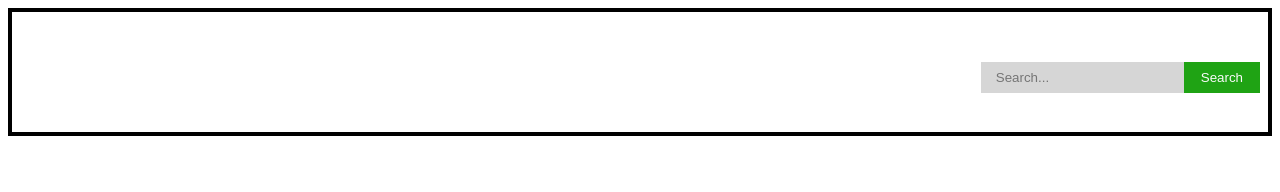
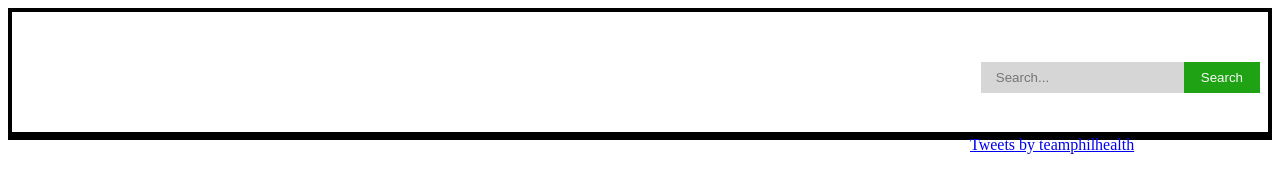
Before and after one commit to Kriztoper/phealth-redesign, a plain HTML site: page index.html in a window 1280 px wide. Drawn offline with Linux system fonts and the light colour scheme.

Commit message:
Added twitter feed timeline of philhealth to sidebar

```diff
--- a/index.html
+++ b/index.html
@@ -21,8 +21,10 @@
 		<section>
 
 		</section>
-		<aside>
-
+		<aside style="border: 2px solid;">
+			<div class="twitter_feed">
+				<a class="twitter-timeline" data-width="300" data-height="300" href="https://twitter.com/teamphilhealth">Tweets by teamphilhealth</a> <script async src="https://platform.twitter.com/widgets.js" charset="utf-8"></script>
+			</div>
 		</aside>
 		<footer>
 
--- a/layout.css
+++ b/layout.css
@@ -25,3 +25,8 @@ form {
 	background-color:#fafafa;
 	color:#1FA314;
 }
+.twitter_feed {
+	width: 300px;
+	position: absolute;
+	right: 10px;
+}
```
